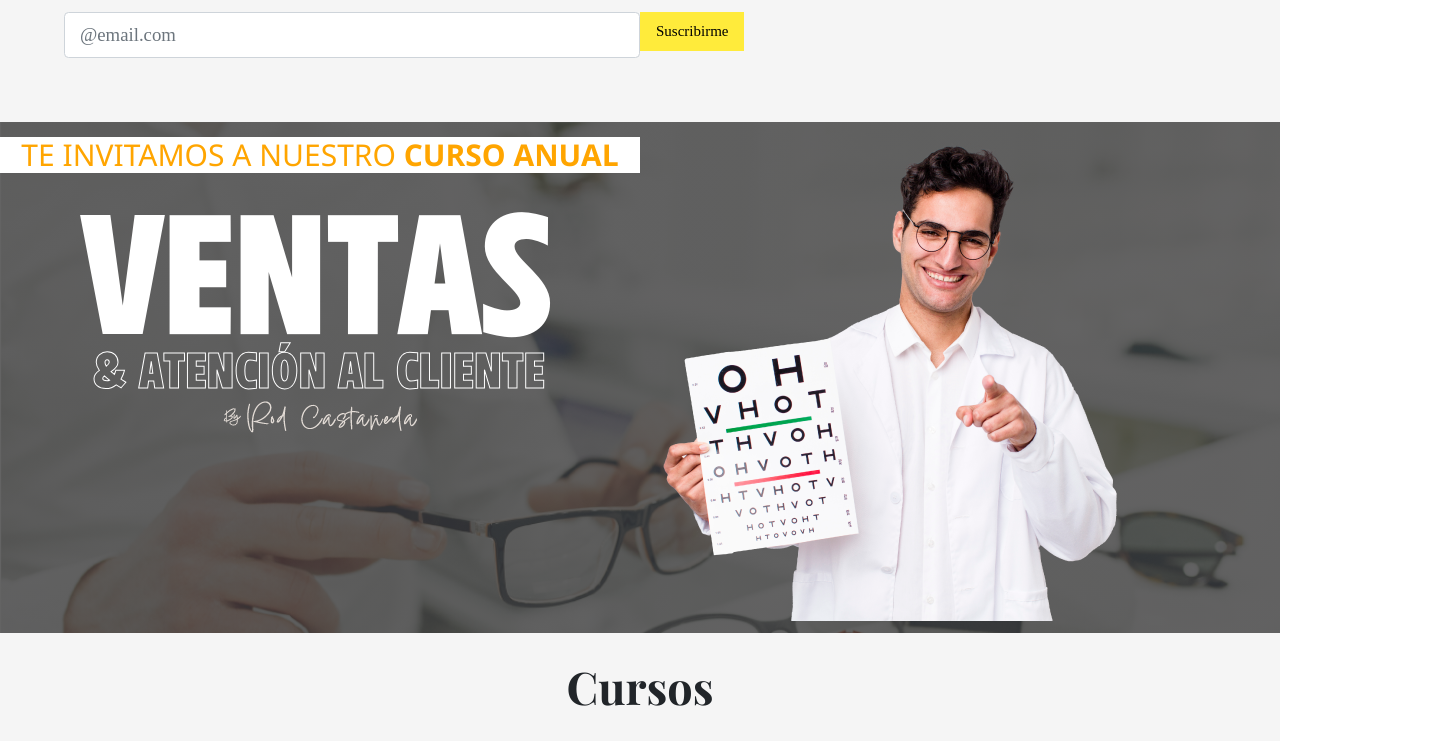
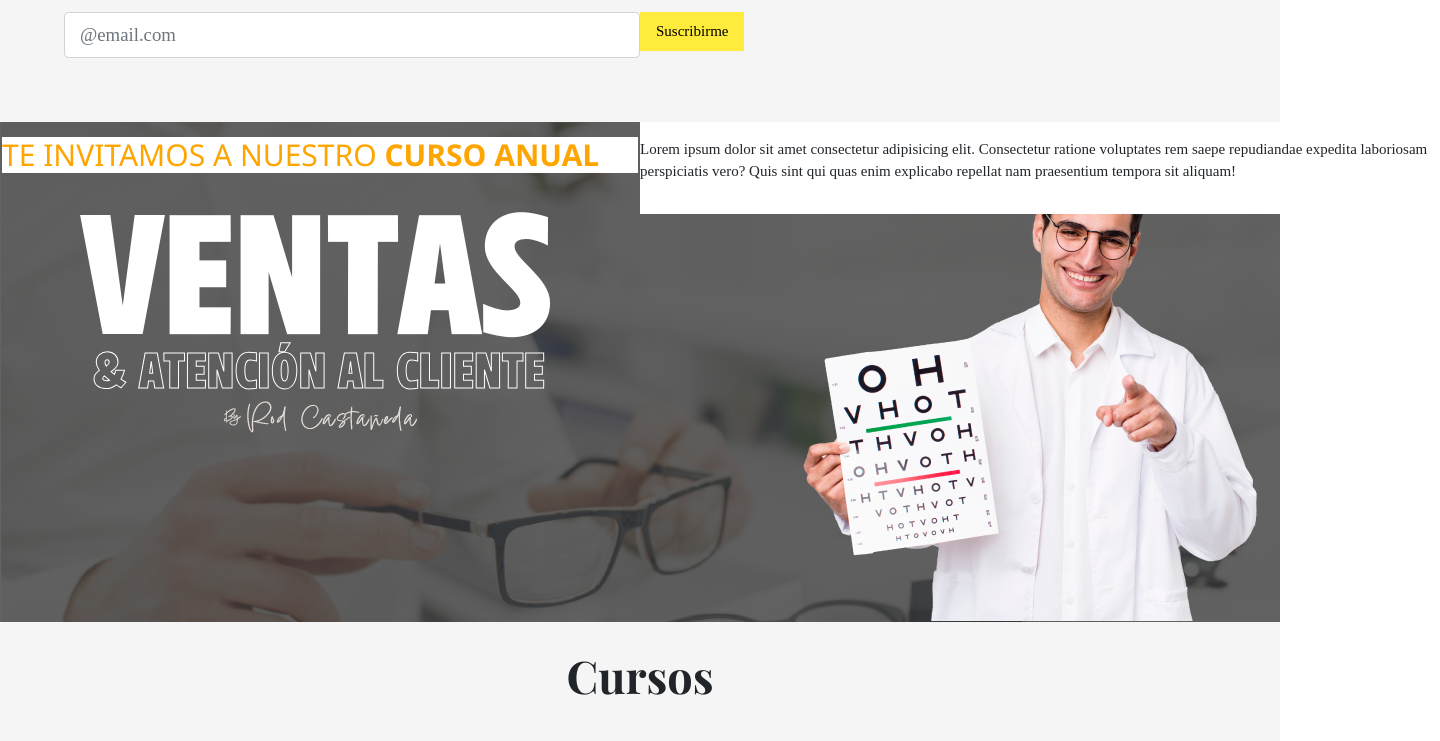
Before and after one commit to luislealdev/cursos-optometr-a-node, a website: page index.html in a window 1280 px wide. Shown: the part 2421-3162 px from the top of the page, 1440 px wide, since content can reach past the window. Drawn offline with nearby package versions, Linux system fonts and the light colour scheme.

Commit message:
All good

```diff
--- a/index.html
+++ b/index.html
@@ -167,7 +167,8 @@
                 </div>
                 <div class="w3-right">
                     <h2>Certificación en examen de refracción</h2>
-                    <p>Podrás realizar exámenes de refracción con nuevas técnicas para asegurar la calidad de visión de sus pacientes.</p>
+                    <p>Podrás realizar exámenes de refracción con nuevas técnicas para asegurar la calidad de visión de
+                        sus pacientes.</p>
                 </div>
             </div>
             <div class="grid-30-70 w3-yellow animate__animated animate__bounceInUp">
@@ -177,7 +178,8 @@
                 </div>
                 <div class="w3-right">
                     <h2>Control de miopía</h2>
-                    <p>Te enseñamos sobre el manejo de pacientes en edad infantil para evitar la elongación ocular con lente.</p>
+                    <p>Te enseñamos sobre el manejo de pacientes en edad infantil para evitar la elongación ocular con
+                        lente.</p>
                 </div>
             </div>
             <div class="grid-30-70 w3-yellow animate__animated  animate__bounceInUp">
@@ -296,15 +298,28 @@
 
     <section id="cursoespecial">
         <div class="grid-2">
-            <div class="w3-center">
-                <div class="white-bg">
-                    <h2>TE INVITAMOS A NUESTRO  <span>CURSO ANUAL</span></h2>
+            <div>
+                <div>
+                    <h2 class="white-bg">TE INVITAMOS A NUESTRO <span>CURSO ANUAL</span></h2>
                 </div>
-              <h1>Ventas <br> <span>& atención al cliente</span></h1>
-                <img class="firma" src="img/firma.png" alt="Rod Castañeda">
+                <div class="w3-center">
+                    <h1>Ventas <br> <span>& atención al cliente</span></h1>
+                    <img class="firma" src="img/firma.png" alt="Rod Castañeda">
+
+                </div>
             </div>
-            <div>
-                <img src="img/optometrista.png" alt="optometrista" class=".img">
+            <div class="grid-2">
+                <div>
+                    <div class="white-bg w3-padding-16 anualCourseText">
+                        <p >Lorem ipsum dolor sit amet consectetur adipisicing elit. Consectetur ratione
+                            voluptates rem saepe repudiandae expedita laboriosam perspiciatis vero? Quis sint qui quas
+                            enim explicabo repellat nam praesentium tempora sit aliquam!</p>
+                    </div>
+                </div>
+                <div>
+                    <img src="img/optometrista.png" alt="optometrista" class=".img">
+
+                </div>
             </div>
         </div>
     </section>
@@ -358,7 +373,9 @@
             <div class="">
                 <img src="img/lenteDeContacto.png" alt="">
                 <h4>Adaptación al lente de contacto</h4>
-                <p>Al final de nuestro curso el participante será experto en la adaptación de lentes de contacto blandos y rígidos en sus diferentes modalidades y podrá orientar al cliente sobre la mejor opción a sus necesidades de acuerdo a la modalidad vigente.</p>
+                <p>Al final de nuestro curso el participante será experto en la adaptación de lentes de contacto blandos
+                    y rígidos en sus diferentes modalidades y podrá orientar al cliente sobre la mejor opción a sus
+                    necesidades de acuerdo a la modalidad vigente.</p>
                 <h5>info</h5>
                 <h5>info</h5>
                 <h5>info</h5>
--- a/public/css/styles.css
+++ b/public/css/styles.css
@@ -365,6 +365,7 @@ body {
   background-image: linear-gradient( rgba(60, 60, 60, 0.80), rgba(60, 60, 60, 0.80)), url("../img/fondoLentes.png");
   background-repeat: no-repeat;
   background-size: 100%;
+  height: 500px;
 }
 #cursoespecial .div-img{
   position: relative;
@@ -395,6 +396,10 @@ body {
 #cursoespecial .firma{
   position: relative;
   bottom: 200px;
+}
+#cursoespecial .anualCourseText{
+  width: 800px;
+  position:absolute;
 }
 
 /*COURSES*/
```
